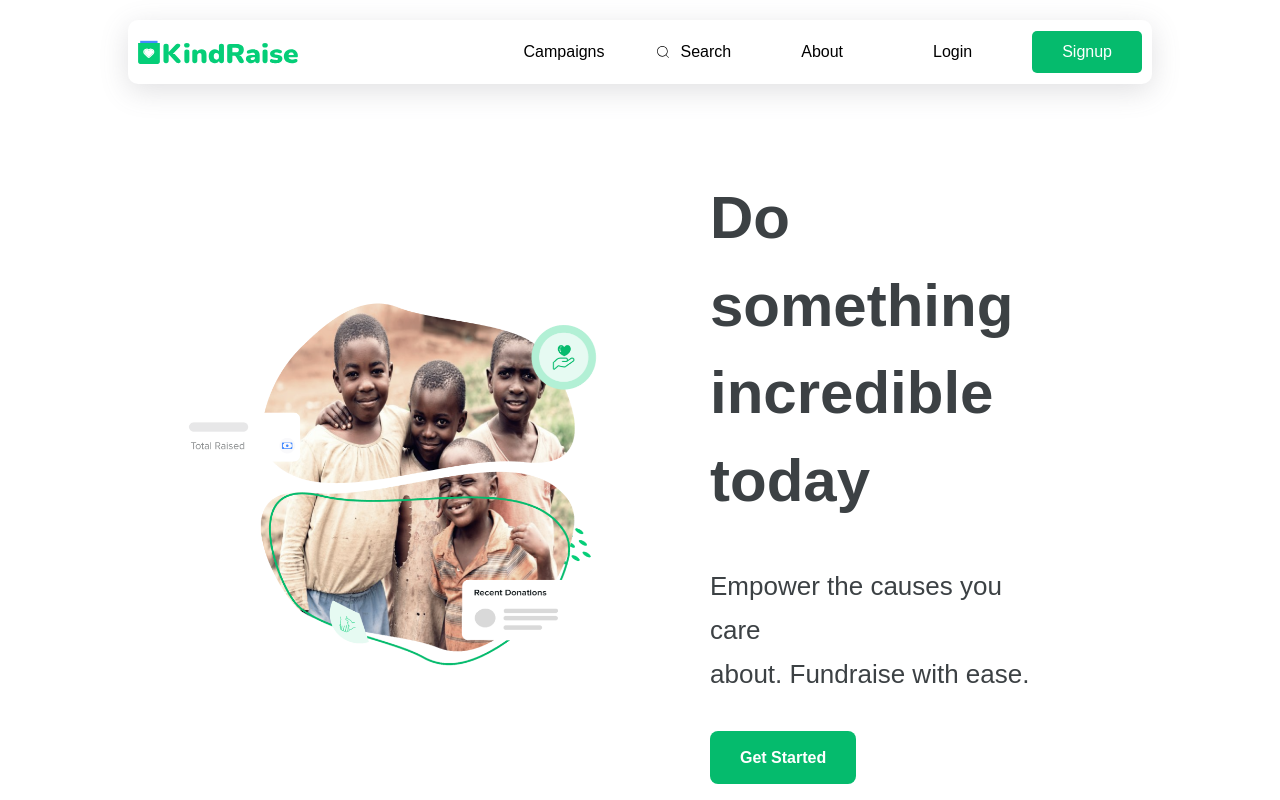
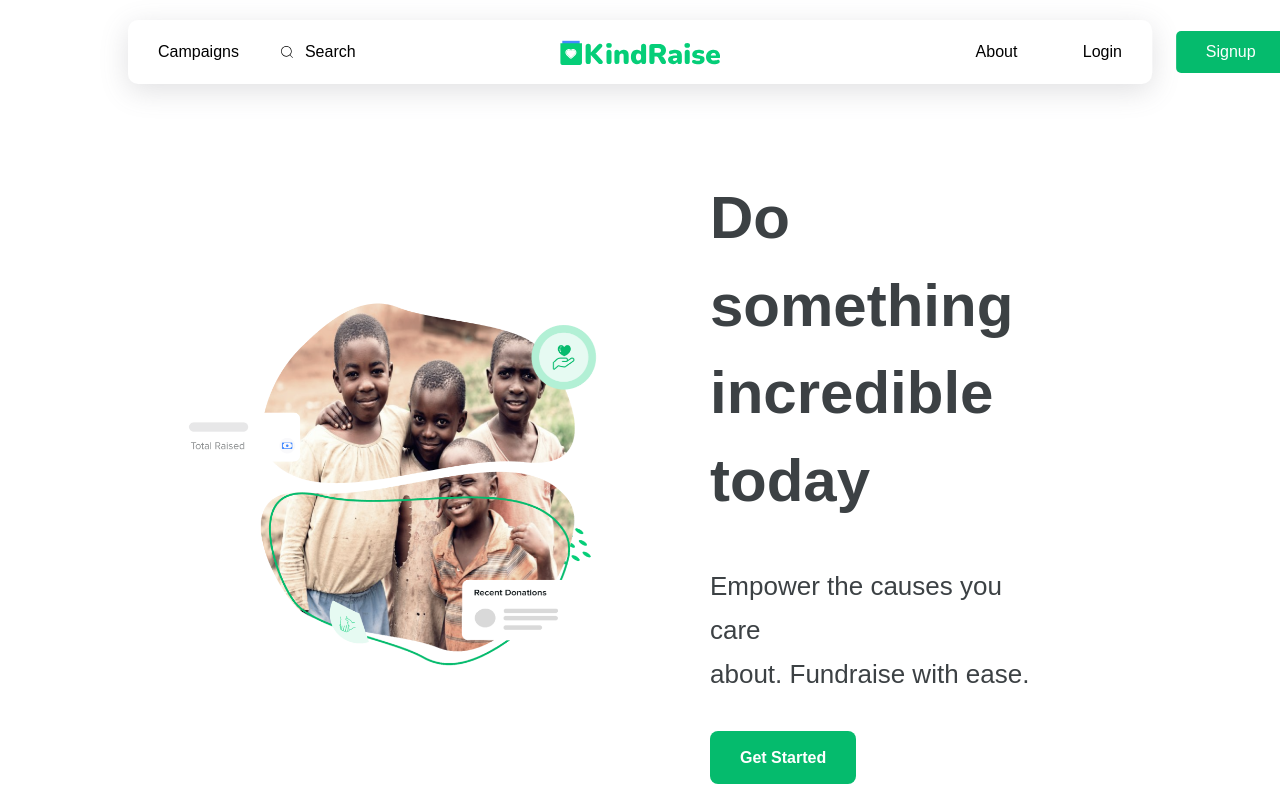
Before and after one commit to KindRaise/kindraise-client, a React (Vite) app: page / in a window 1280 px wide. Shown: the top 800 px of the page. Built offline with nearby package versions, Linux system fonts and the light colour scheme.

Commit message:
web responsiveness

```diff
--- a/src/components/Header/Header.css
+++ b/src/components/Header/Header.css
@@ -82,6 +82,51 @@
   display: none;
 }
 
+@media screen and (min-width: 1024px) {
+  .header-content {
+    display: flex;
+    justify-content: space-between;
+    align-items: center;
+    padding: 0 20px;
+  }
+
+  .header-nav {
+    display: flex;
+    gap: 20px;
+  }
+
+  .header-logo {
+    position: absolute;
+    left: 50%;
+    transform: translateX(-50%);
+    margin: 0 auto;
+  }
+
+  .header-auth {
+    display: flex;
+    gap: 10px;
+    align-items: center;
+  }
+
+  .header-hamburger {
+    display: none;
+  }
+
+  .auth-button {
+    left: -100%;
+    transform: translateX(+500%);
+  }
+
+  .auth-about,
+  .auth-login{
+    transform: translateX(+550%);
+
+
+  }
+}
+
+
+
 @media screen and (max-width: 1024px) {
   .header-content {
     flex-direction: row;
```
